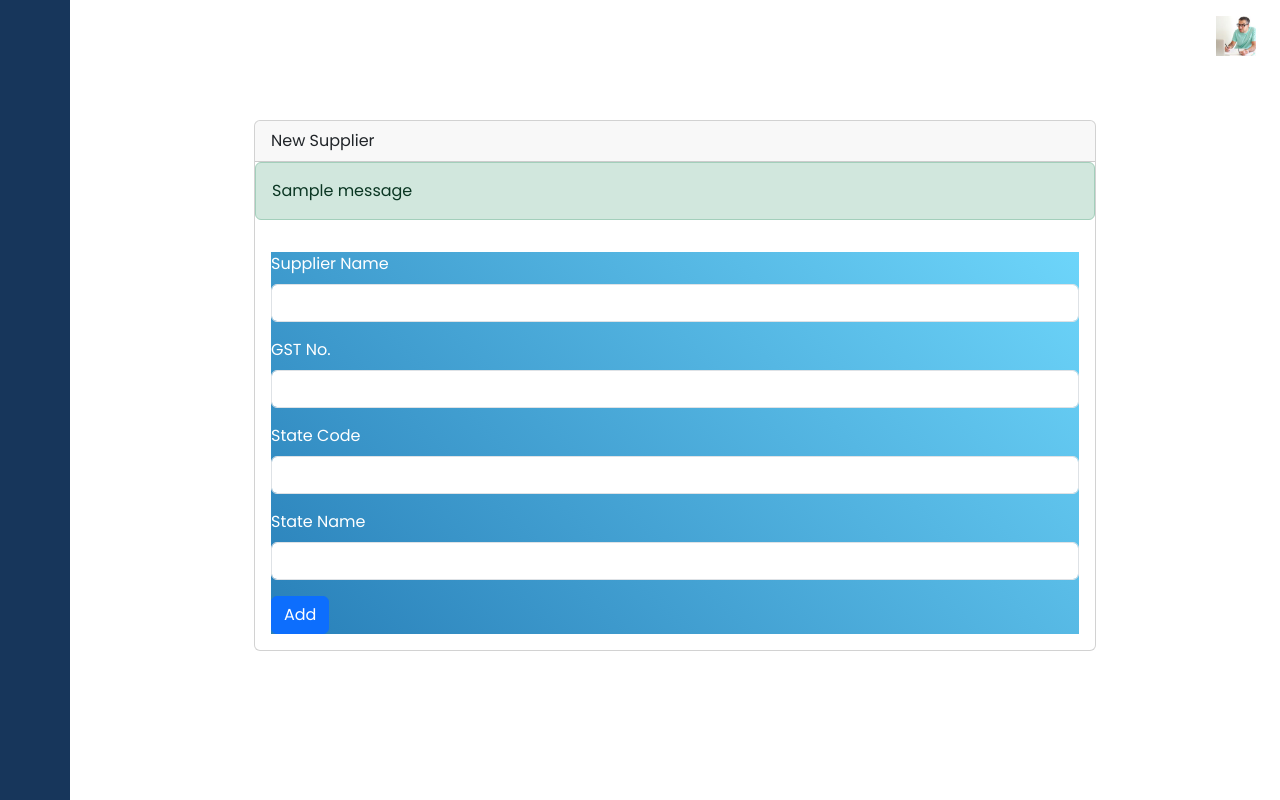
After one commit to TeslaC00/FlaskInventoryManager, a Flask app: page /api/supplier in a window 1280 px wide. The commit adds this page. Run offline with Flask 3, Linux system fonts and the light colour scheme; tables that the repository leaves empty hold one stand-in row (values such as "Sample post"); one stand-in notice (Sample message) is shown; some libraries are stand-ins or nearby versions.

Commit message:
added new supplier form and change supplier template

```diff
--- /dev/null
+++ b/app/forms/supplier_form.py
@@ -0,0 +1,10 @@
+from flask_wtf import FlaskForm
+from wtforms import StringField, IntegerField
+from wtforms.validators import DataRequired, Length, NumberRange
+
+
+class SupplierForm(FlaskForm):
+    name = StringField('Supplier Name', validators=[DataRequired(), Length(max=50)])
+    GST_No = StringField('GST No.', validators=[DataRequired(), Length(min=15, max=15)])
+    state_code = IntegerField('State Code', validators=[DataRequired(), NumberRange(min=1, max=35)])
+    state_name = StringField('State Name', validators=[DataRequired(), Length(max=30)])
--- a/app/routes/__init__.py
+++ b/app/routes/__init__.py
@@ -1,4 +1,5 @@
 from app.routes.auth import auth_bp
+from app.routes.supplier_routes import supplier_routes
 from app.routes.inventory_routes import inventory_bp
 from app.routes.main_routes import main_routes
 
@@ -31,3 +32,4 @@ def register_routes(app):
     app.register_blueprint(auth_bp)
     app.register_blueprint(main_routes)
     app.register_blueprint(inventory_bp)
+    app.register_blueprint(supplier_routes)
--- a/app/routes/main_routes.py
+++ b/app/routes/main_routes.py
@@ -84,11 +84,6 @@ def addentry():
     return render_template('addentry.html')
 
 
-@main_routes.route('/addsupplier/')
-@login_required
-def addsupplier():
-    return render_template('addsupplier.html')
-
 
 @main_routes.route('/test_database_connection/')
 def test_database_connection():
--- /dev/null
+++ b/app/routes/supplier_routes.py
@@ -0,0 +1,27 @@
+from flask import Blueprint, jsonify, request, render_template, flash, redirect, url_for
+
+from app.forms.supplier_form import SupplierForm
+from app.logger import logger
+from app.models import Supplier
+
+supplier_routes = Blueprint('supplier', __name__)
+
+
+@supplier_routes.route('/api/suppliers', methods=['GET'])
+def get_suppliers():
+    suppliers = Supplier.query.all()
+    return jsonify(suppliers)
+
+
+@supplier_routes.route('/api/supplier', methods=['POST', 'GET'])
+def add_supplier():
+    form = SupplierForm()
+    message = None
+    if request.method == 'POST' and form.validate_on_submit():
+        supplier = Supplier(
+            name=form.name.data, GST_No=form.GST_No.data,
+            state_code=form.state_code.data, state_name=form.state_name.data)
+        logger.info(f'Added supplier {supplier.to_dict()} to supplier table')
+        flash('New Supplier Added', 'success')
+        return redirect(url_for('supplier.add_supplier'))
+    return render_template('add_supplier.html', form=form)
--- /dev/null
+++ b/app/templates/add_supplier.html
@@ -0,0 +1,64 @@
+{% extends "base.html" %}
+
+{% block head %}
+    <title>New Supplier Form</title>
+    <style>
+        form {
+            background: linear-gradient(45deg, #2980b9, #6dd5fa);
+            color: #fff;
+        }
+    </style>
+{% endblock %}
+
+{% block content %}
+    <div class="container-fluid">
+        <div class="container mt-5">
+            <div class="col-md-9 mx-auto col-lg-10 px-md-4">
+                <div class="card">
+                    <div class="card-header">New Supplier</div>
+                    {% with messages = get_flashed_messages() %}
+                        {% if messages %}
+                            {% for message in messages %}
+                                <div class="alert alert-success" role="alert">
+                                    {{ message }}
+                                </div>
+                            {% endfor %}
+                        {% endif %}
+                    {% endwith %}
+                    <div class="card-body">
+                        <div class="form-container">
+                            <form method="post" action="{{ url_for('supplier.add_supplier') }}">
+                                {{ form.hidden_tag() }}
+                                <div class="mb-3">
+                                    <div class="input-container">
+                                        {{ form.name.label(class="form-label") }}
+                                        {{ form.name(class="form-control") }}
+                                    </div>
+                                </div>
+                                <div class="mb-3">
+                                    <div class="input-container">
+                                        {{ form.GST_No.label(class="form-label") }}
+                                        {{ form.GST_No(class="form-control") }}
+                                    </div>
+                                </div>
+                                <div class="mb-3">
+                                    <div class="input-container">
+                                        {{ form.state_code.label(class="form-label") }}
+                                        {{ form.state_code(class="form-control") }}
+                                    </div>
+                                </div>
+                                <div class="mb-3">
+                                    <div class="input-container">
+                                        {{ form.state_name.label(class="form-label") }}
+                                        {{ form.state_name(class="form-control") }}
+                                    </div>
+                                </div>
+                                <button type="submit" class="btn btn-primary">Add</button>
+                            </form>
+                        </div>
+                    </div>
+                </div>
+            </div>
+        </div>
+    </div>
+{% endblock %}
--- a/app/templates/sidebar.html
+++ b/app/templates/sidebar.html
@@ -92,7 +92,7 @@
             </a>
         </li>
         <li class="sidebar-item">
-            <a href="{{ url_for('main.addsupplier') }}" class="sidebar-link">
+            <a href="{{ url_for('supplier.add_supplier') }}" class="sidebar-link">
                 <i class="lni lni-popup"></i>
                 <span>New Supplier</span>
             </a>
```
Also changed, not shown: app/templates/addsupplier.html (deleted, +0 -106 lines).
